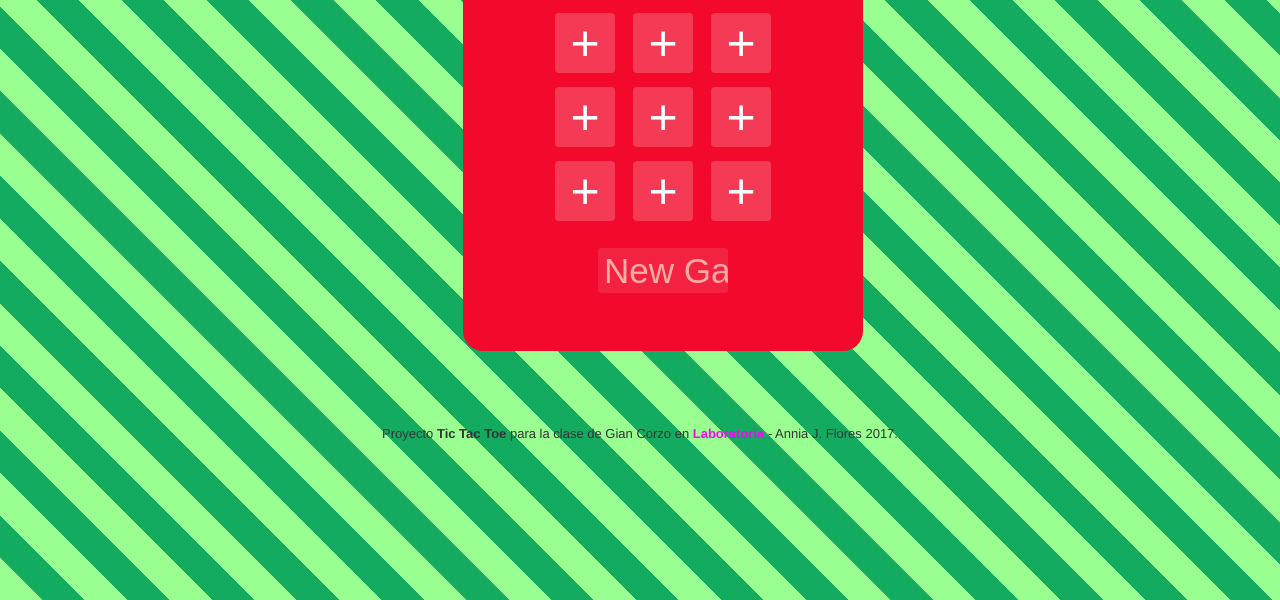
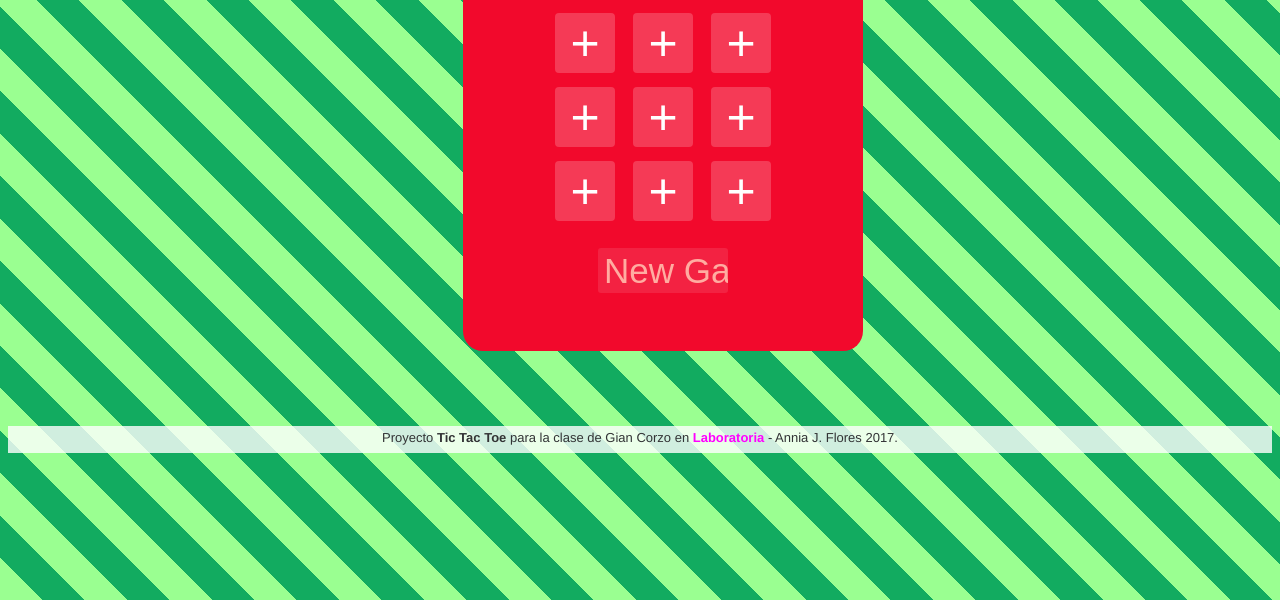
Before and after one commit to itsandromeda/Tic-Tac-Toe, a plain HTML site: page index.html in a window 1280 px wide. Shown: the part 200-800 px from the top of the page. Drawn offline with Linux system fonts and the light colour scheme; a web font is replaced by a local one.

Commit message:
Footer fix - padding

```diff
--- a/Assets/css/main.css
+++ b/Assets/css/main.css
@@ -74,12 +74,15 @@ h1:hover {
     color: #ffd3d3;
 }
 
-footer {
+#footer {
+    background-color: rgba(255,255,255,.8);
     font-family: helvetica;
     font-size: 13px;
     text-align: center;
     color: #323335;
     height: 20px;
+    padding-top: 4px;
+    padding-bottom: 3px;
 }
 
 a {
--- a/index.html
+++ b/index.html
@@ -28,7 +28,7 @@
         </div>
         <input type="button" id="newGame" class="new-game" value="New Game">
     </div>
-    <footer>Proyecto <strong>Tic Tac Toe</strong> para la clase de Gian Corzo en <a href="http://www.laboratoria.la" target="_blank">Laboratoria</a> - Annia J. Flores 2017.</footer>
+    <div id="footer">Proyecto <strong>Tic Tac Toe</strong> para la clase de Gian Corzo en <a href="http://www.laboratoria.la" target="_blank">Laboratoria</a> - Annia J. Flores 2017.</div>
 
     <script src="Assets/js/app.js"></script>
 </body>
```
